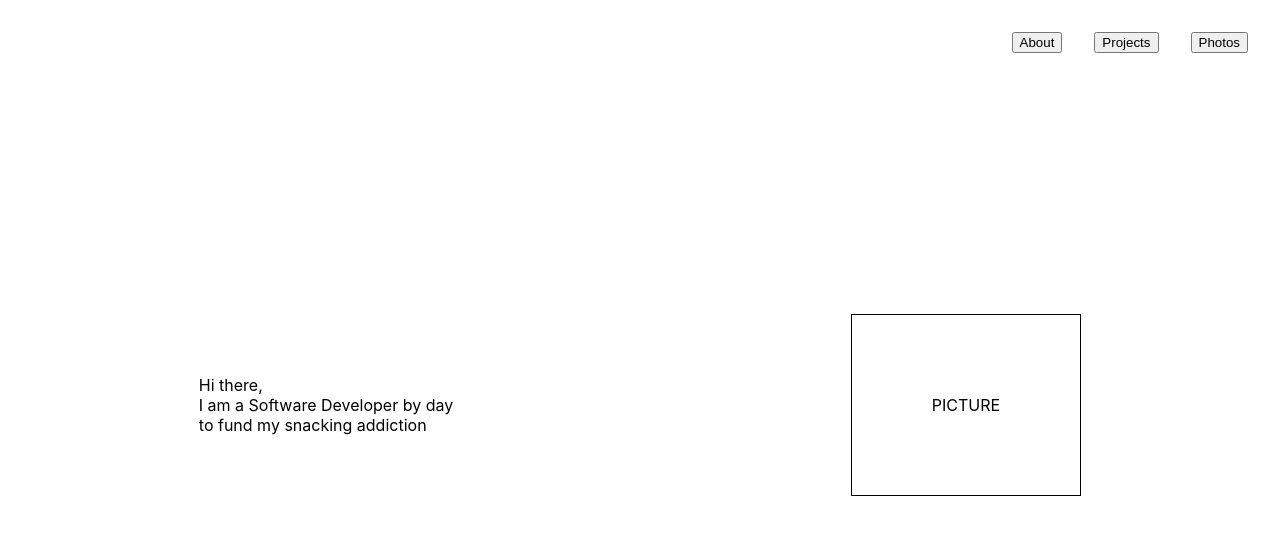
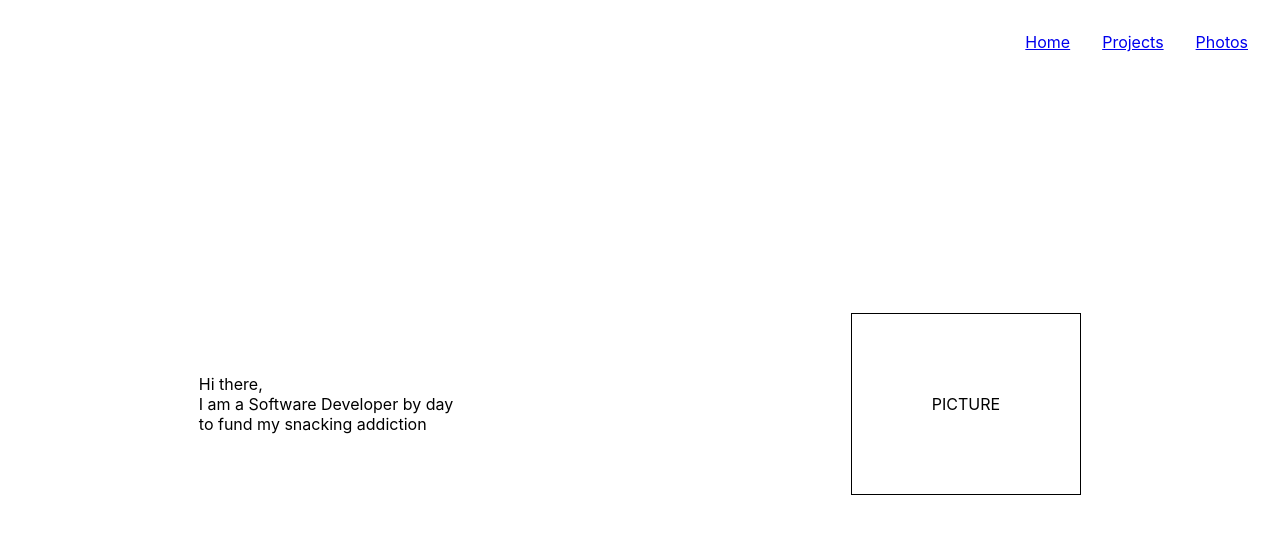
Before and after one commit to daomeow/website, a React (Create React App) app: page / in a window 1280 px wide. Shown: the top 534 px of the page. Built offline with nearby package versions, Linux system fonts and the light colour scheme.

Commit message:
Update nav buttons

```diff
--- a/src/components/About/About.tsx
+++ b/src/components/About/About.tsx
@@ -1,8 +1,12 @@
 import "./About.css";
+import Header from "../Header/Header";
 
 const About = () => {
  return (
-   <p>About page!</p>
+   <section>
+     <Header/>
+     <p>About page!</p>
+   </section>
  )
 }
 
--- a/src/components/App/App.tsx
+++ b/src/components/App/App.tsx
@@ -4,8 +4,15 @@ import About from "../About/About";
 import Projects from "../Projects/Projects";
 import Photos from "../Photos/Photos";
 import { BrowserRouter, Route, Routes } from "react-router-dom";
+import { useState } from "react";
 
 const App = () => {
+  const [currentPage, setCurrentPage] = useState<string>("");
+
+  const updatePage = (decision:string) => {
+    setCurrentPage(decision)
+  };
+
   return (
     <BrowserRouter>
       <Routes>
--- a/src/components/Header/Header.tsx
+++ b/src/components/Header/Header.tsx
@@ -1,13 +1,13 @@
 import "./Header.css";
+import { NavLink } from "react-router-dom";
 
 const Header = () => {
   return (
     <section className="navigation-container">
-      <button className="navigation-buttons">About</button>
-      <button className="navigation-buttons">Projects</button>
-      <button className="navigation-buttons">Photos</button>
+      <NavLink to="/" className="navigation-buttons">Home</NavLink>
+      <NavLink to="/projects" className="navigation-buttons">Projects</NavLink>
+      <NavLink to="/photos" className="navigation-buttons">Photos</NavLink>
     </section>
-
   )
 }
 
--- a/src/components/Photos/Photos.tsx
+++ b/src/components/Photos/Photos.tsx
@@ -1,8 +1,12 @@
 import "./Photos.css";
+import Header from "../Header/Header";
 
 const Photos = () => {
   return (
-    <p>Photos page!</p>
+    <section>
+      <Header/>
+      <p>Photos page!</p>
+    </section>
   )
 }
 
--- a/src/components/Projects/Projects.tsx
+++ b/src/components/Projects/Projects.tsx
@@ -1,8 +1,13 @@
 import "./Projects.css";
+import Header from "../Header/Header";
+
 
 const Projects = () => {
   return (
-    <p>Projects page!</p>
+    <section>
+      <Header/>
+      <p>Projects page!</p>
+    </section>
   )
 }
 
```
